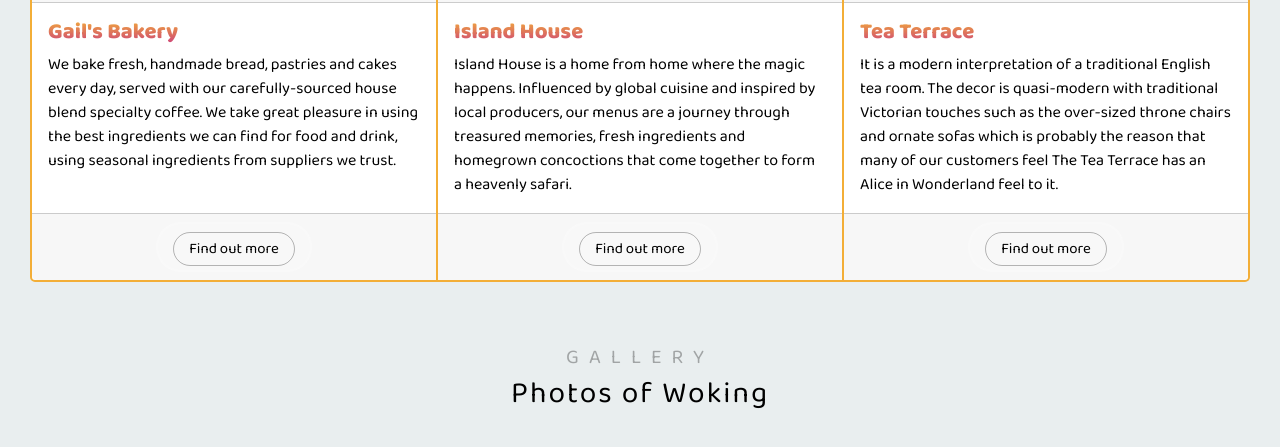
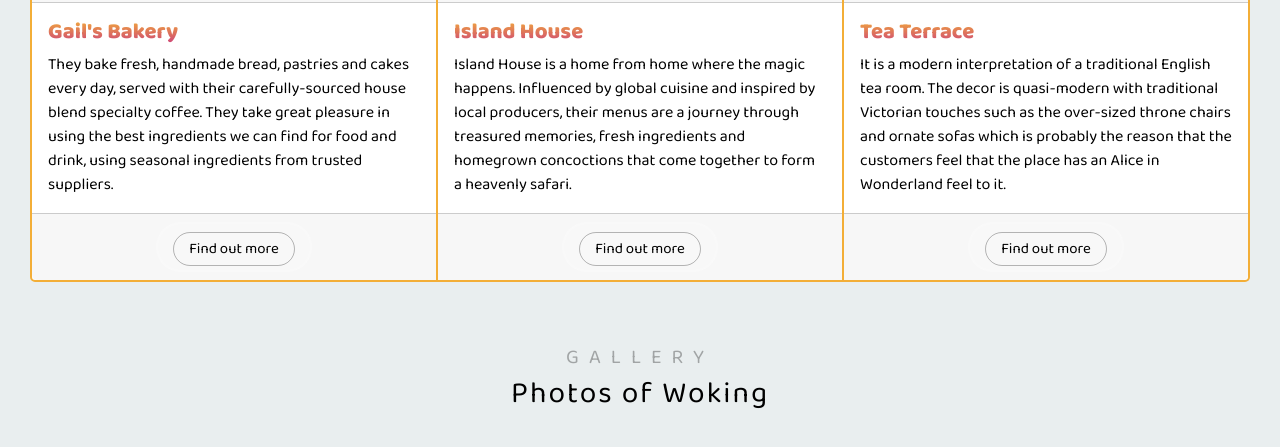
Before and after one commit to Priyaldalal30/Woking_City, a plain HTML site: page index.html in a window 1280 px wide. Shown: the part 1645-2092 px from the top of the page. Drawn offline with nearby package versions, Linux system fonts and the light colour scheme.

Commit message:
changed teh description in the restaurant wording

```diff
--- a/index.html
+++ b/index.html
@@ -98,10 +98,11 @@
         <div class="card-body">
           <h5 class="card-title">Gail's Bakery</h5>
           <p class="card-text">
-            We bake fresh, handmade bread, pastries and cakes every day, served
-            with our carefully-sourced house blend specialty coffee. We take
-            great pleasure in using the best ingredients we can find for food
-            and drink, using seasonal ingredients from suppliers we trust.
+            They bake fresh, handmade bread, pastries and cakes every day,
+            served with their carefully-sourced house blend specialty coffee.
+            They take great pleasure in using the best ingredients we can find
+            for food and drink, using seasonal ingredients from trusted
+            suppliers.
           </p>
         </div>
         <div class="card-footer">
@@ -138,7 +139,7 @@
           <h5 class="card-title">Island House</h5>
           <p class="card-text">
             Island House is a home from home where the magic happens. Influenced
-            by global cuisine and inspired by local producers, our menus are a
+            by global cuisine and inspired by local producers, their menus are a
             journey through treasured memories, fresh ingredients and homegrown
             concoctions that come together to form a heavenly safari.
           </p>
@@ -182,8 +183,8 @@
             It is a modern interpretation of a traditional English tea room. The
             decor is quasi-modern with traditional Victorian touches such as the
             over-sized throne chairs and ornate sofas which is probably the
-            reason that many of our customers feel The Tea Terrace has an Alice
-            in Wonderland feel to it.
+            reason that the customers feel that the place has an Alice in
+            Wonderland feel to it.
           </p>
         </div>
         <div class="card-footer">
```
